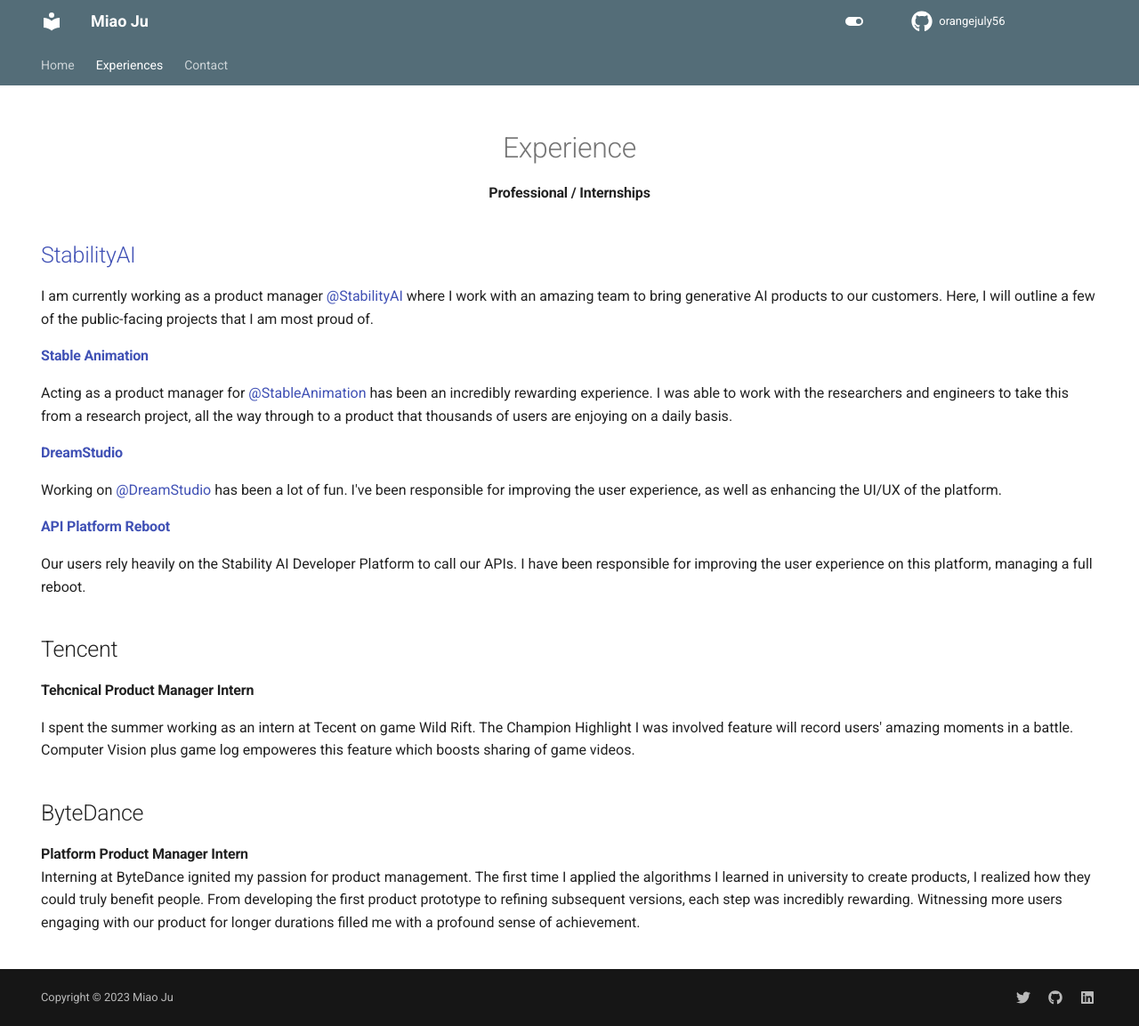
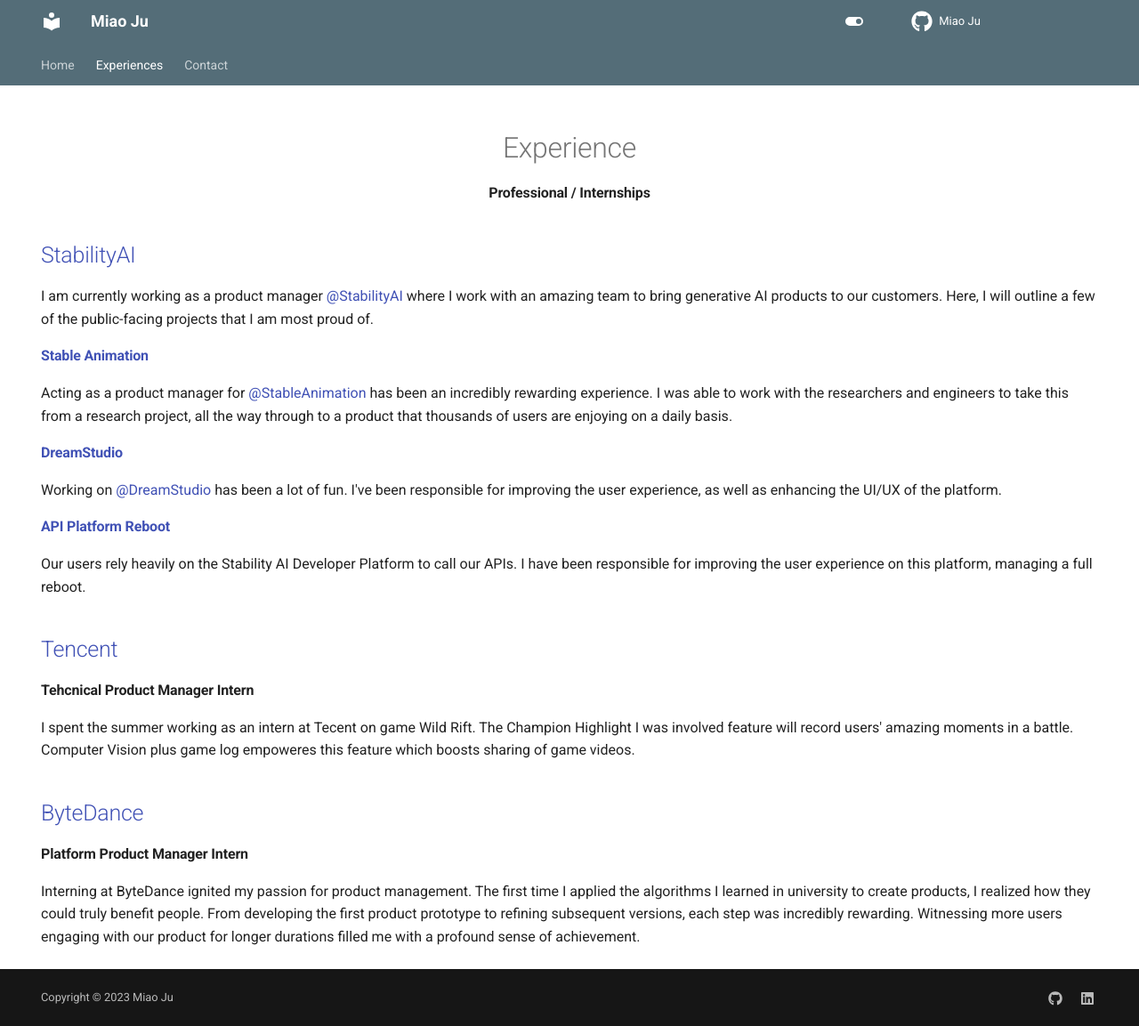
Before and after one commit to miao-ju/miao-ju.github.io, an MkDocs documentation site: the page built from docs/experience.md, in a window 1280 px wide and 1153 px high. Shown: the whole window at 89% size. Built offline with MkDocs 1.6.1 and Material for MkDocs 9.7.7, drawn with Linux system fonts in a browser that asks for light colours.

Commit message:
Add experience link and take off twitter

```diff
--- a/docs/experience.md
+++ b/docs/experience.md
@@ -26,13 +26,14 @@
 #### <a href="https://platform.stability.ai" target="_blank">API Platform Reboot</a>
 Our users rely heavily on the Stability AI Developer Platform to call our APIs. I have been responsible for improving the user experience on this platform, managing a full reboot.
 
-<h2 class="nopad">Tencent</h1>
+
+## <a href="https://www.tencent.com/en-us/" target="_blank">Tencent</a>
 <h4 class="nopad">Tehcnical Product Manager Intern</h4>
 
 I spent the summer working as an intern at Tecent on game Wild Rift. The Champion Highlight I was involved feature will record users' amazing moments in a battle. Computer Vision plus game log empoweres this feature which boosts sharing of game videos.
 
 
-<h2 class="nopad">ByteDance</h1>
+## <a href="https://www.bytedance.com/en/" target="_blank">ByteDance</a>
 <h4 class="nopad">Platform Product Manager Intern</h4>
 
 Interning at ByteDance ignited my passion for product management. The first time I applied the algorithms I learned in university to create products, I realized how they could truly benefit people. From developing the first product prototype to refining subsequent versions, each step was incredibly rewarding. Witnessing more users engaging with our product for longer durations filled me with a profound sense of achievement.
--- a/mkdocs.yml
+++ b/mkdocs.yml
@@ -48,11 +48,8 @@
 
   social:
 
-    - icon: fontawesome/brands/twitter
-      link: https://twitter.com/oranges56
-
     - icon: fontawesome/brands/github
-      link: https://github.com/orangejuly56
+      link: https://github.com/miao-ju
 
     - icon: fontawesome/brands/linkedin
       link: https://linkedin.com/in/miao-ju-561505222/
@@ -115,8 +112,8 @@
   - https://cdn.jsdelivr.net/npm/mathjax@3/es5/tex-mml-chtml.js
 
 
-repo_url: https://github.com/orangejuly56
-repo_name: orangejuly56
+repo_url: https://github.com/miao-ju
+repo_name: Miao Ju
 
 copyright: Copyright &copy; 2023 Miao Ju
 
```
